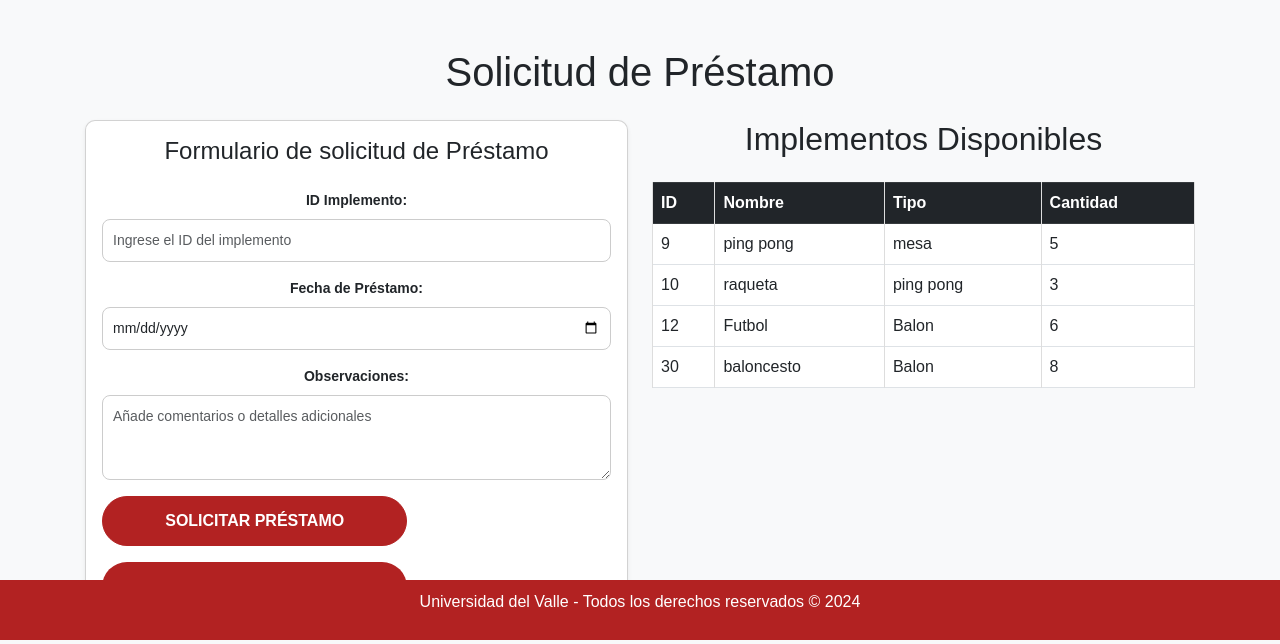
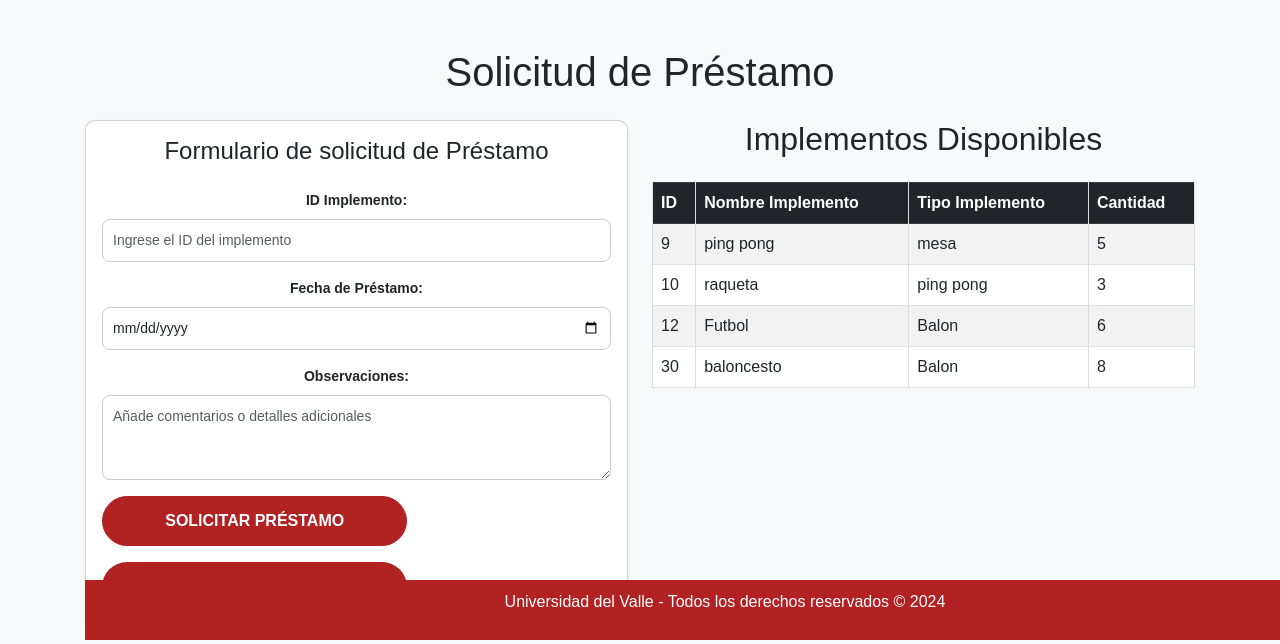
Before and after one commit to AnaaS27/Gestion-de-Implementos-Deportivos, a PHP site: page /modules/realizar_prestamo.php in a window 1280 px wide. Shown: the part 160-804 px from the top of the page. Run offline with PHP 8.4, Linux system fonts and the light colour scheme; a user stored in the database is signed in; data comes from the database, SQL or seed files in the repository.

Commit message:
Se modifico la tabla de implementos disponibles

```diff
--- a/modules/realizar_prestamo.php
+++ b/modules/realizar_prestamo.php
@@ -89,12 +89,13 @@
             <!-- Tabla de Implementos Disponibles -->
             <div class="col-md-6">
                 <h2 class="mb-4">Implementos Disponibles</h2>
-                <table class="table table-bordered">
+                <div class="table-responsive">
+                    <table class="table table-bordered table-striped">
                         <thead class="table-dark">
                             <tr>
                                 <th>ID</th>
-                            <th>Nombre</th>
-                            <th>Tipo</th>
+                                <th>Nombre Implemento</th>
+                                <th>Tipo Implemento</th>
                                 <th>Cantidad</th>
                             </tr>
                         </thead>
@@ -110,7 +111,7 @@
                                     </tr>";
                                 }
                             } else {
-                            echo "<tr><td colspan='3'>No hay implementos disponibles.</td></tr>";
+                                echo "<tr><td colspan='4' class='text-center'>No hay implementos disponibles.</td></tr>";
                             }
                             ?>
                         </tbody>
```
Lines whose indentation alone changed are shown as unchanged.
